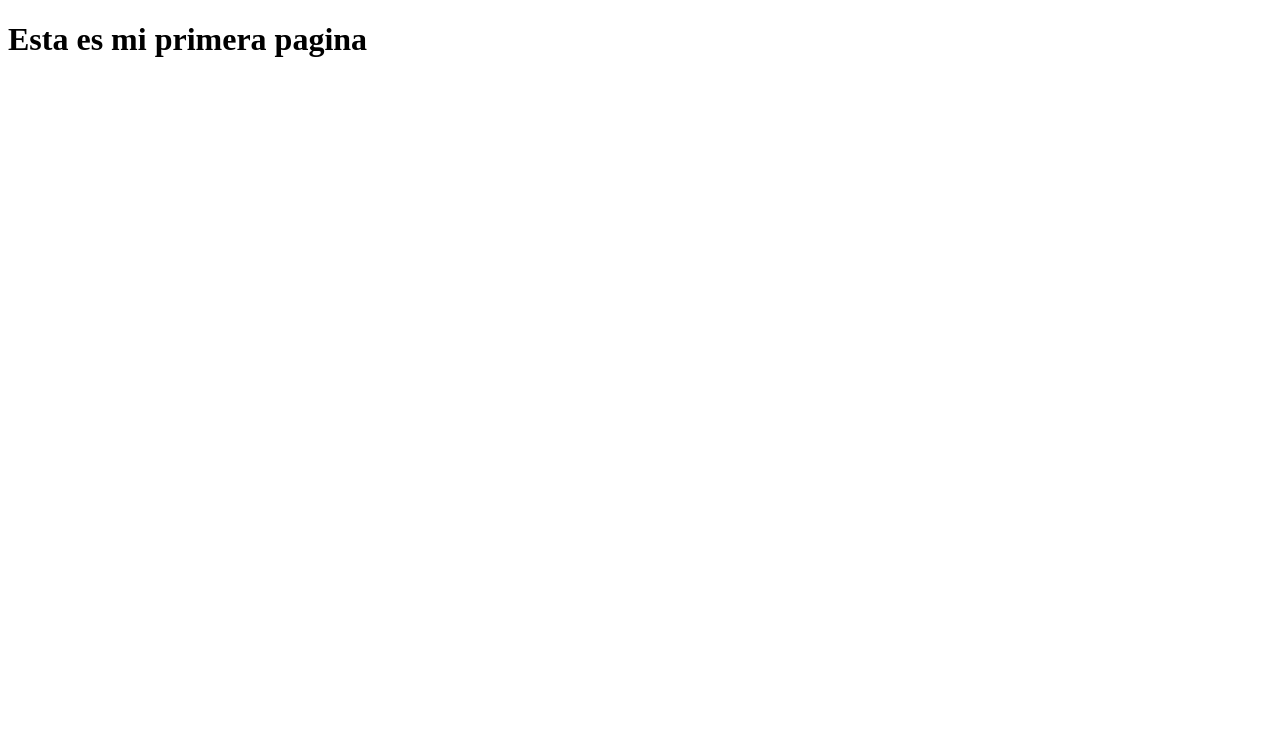
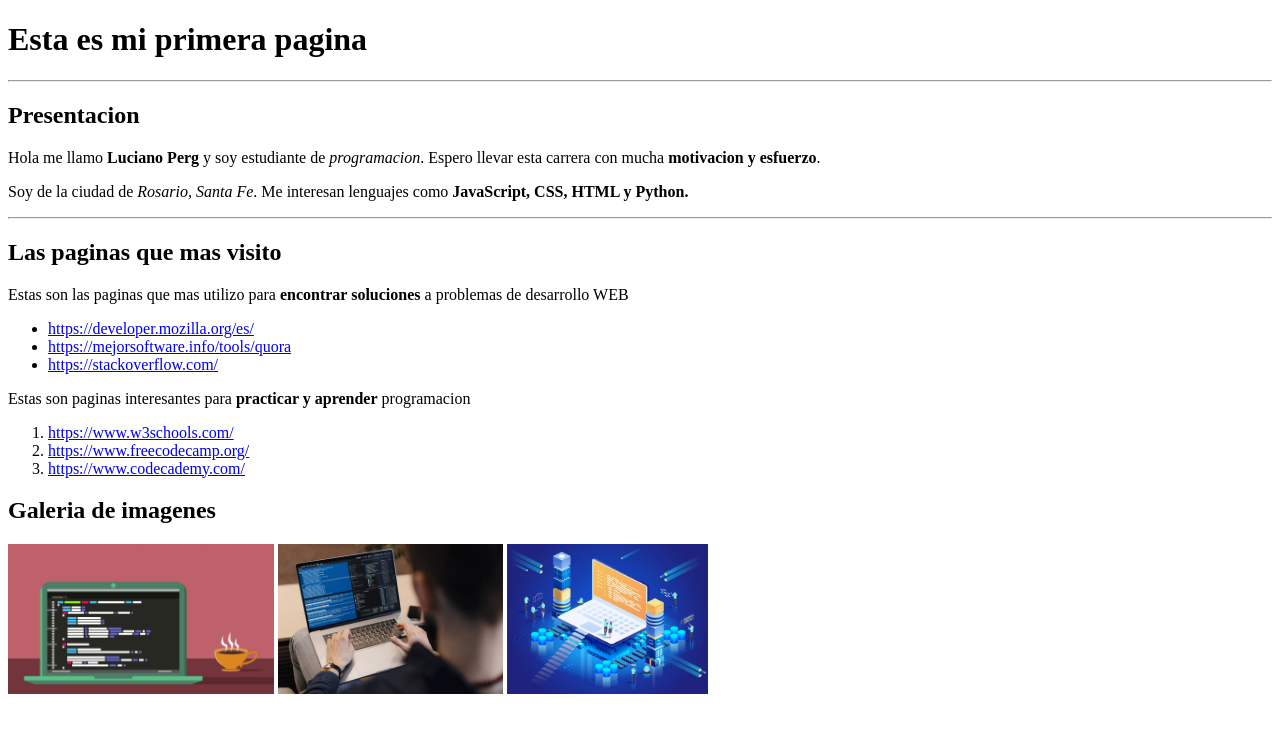
Before and after one commit to sklucho/utn-labcomI-practices, a plain HTML site: page U02P01/index.html in a window 1280 px wide. Drawn offline with Linux system fonts and the light colour scheme.

Commit message:
mi primera pagina

```diff
--- a/U02P01/index.html
+++ b/U02P01/index.html
@@ -4,10 +4,30 @@
     <meta charset="UTF-8">
     <meta http-equiv="X-UA-Compatible" content="IE=edge">
     <meta name="viewport" content="width=device-width, initial-scale=1.0">
-    <title>Document</title>
+    <title>Mi Primera Web</title>
 </head>
-<title>Mi Primera Web</title>
+
 <body>
-    <h1>Esta es mi primera pagina</h1>
+    <h1>Esta es mi primera pagina</h1><hr>
+    <h2>Presentacion</h2>
+    <p>Hola me llamo <strong>Luciano Perg</strong> y soy estudiante de <em>programacion</em>. Espero llevar esta carrera con mucha <strong>motivacion y esfuerzo</strong>.</p>
+    <p>Soy de la ciudad de <em>Rosario, Santa Fe</em>. Me interesan lenguajes como <strong>JavaScript, CSS, HTML y Python.</strong></p><hr>
+    <h2>Las paginas que mas visito</h2>
+    <p>Estas son las paginas que mas utilizo para <strong>encontrar soluciones</strong> a problemas de desarrollo WEB</p>
+    <ul>
+        <li><a href= https://developer.mozilla.org/es/>https://developer.mozilla.org/es/</a></li>
+        <li><a href= https://mejorsoftware.info/tools/quora>https://mejorsoftware.info/tools/quora</a></li>
+        <li><a href= https://stackoverflow.com/>https://stackoverflow.com/</a></li>
+    </ul>
+    <p>Estas son paginas interesantes para <strong>practicar y aprender</strong> programacion</p>
+    <ol>
+        <li><a href= https://www.w3schools.com/>https://www.w3schools.com/</a></li>
+        <li><a href= https://www.freecodecamp.org/>https://www.freecodecamp.org/</a></li>
+        <li><a href= https://www.codecademy.com/>https://www.codecademy.com/</a></li>
+    </ol>
+    <h2>Galeria de imagenes</h2>
+    <img src="img/000-Online-Code-Editors.png" alt="coding" height="150""></img>
+    <img src="img/clean-code..jpg" alt="coding" height="150""></img>
+    <img src="img/plataforma-lowcode.jpg" alt="coding" height="150""></img>
 </body>
 </html>
```
Also changed, not shown: U02P01/img/000-Online-Code-Editors.png (added), U02P01/img/clean-code..jpg (added), U02P01/img/plataforma-lowcode.jpg (added).
